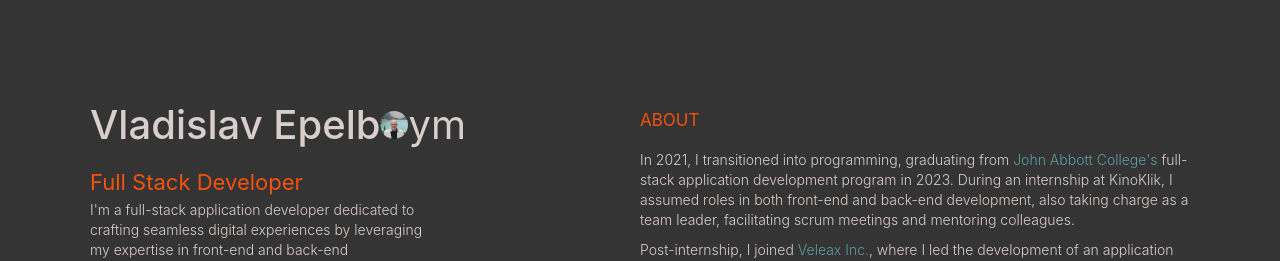
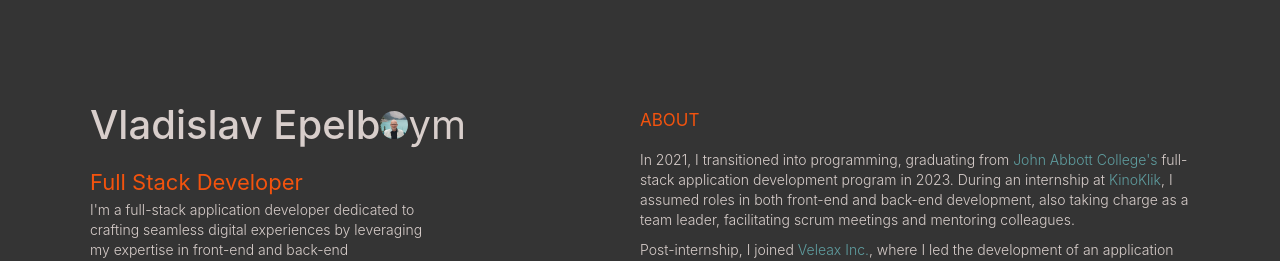
Before and after one commit to vladapple/portfolio, a React (Create React App) app: page / in a window 1280 px wide. Shown: the top 261 px of the page. Built offline with nearby package versions, Linux system fonts and the light colour scheme; no server answers.

Commit message:
update about info

```diff
--- a/src/components/rightSection/About.js
+++ b/src/components/rightSection/About.js
@@ -11,7 +11,7 @@ function About(){
               <h4 className={`${AboutCSS.h4}`}>ABOUT</h4>
               <p className={`${AboutCSS.aboutText}`}>
                   In 2021, I transitioned into programming, graduating from
-                  <a href="https://johnabbott.qc.ca" target="_blank" rel="noreferrer" className={`${AboutCSS.link}`}> John Abbott College's</a> full-stack application development program in 2023. During an internship at KinoKlik, I assumed roles in both front-end and back-end development, also taking charge as a team leader, facilitating scrum meetings and mentoring colleagues.
+                  <a href="https://johnabbott.qc.ca" target="_blank" rel="noreferrer" className={`${AboutCSS.link}`}> John Abbott College's</a> full-stack application development program in 2023. During an internship at<a href="https://www.kinoklik.ca/" target="_blank" rel="noreferrer" className={`${AboutCSS.link}`}> KinoKlik</a>, I assumed roles in both front-end and back-end development, also taking charge as a team leader, facilitating scrum meetings and mentoring colleagues.
               </p>
               <p className={`${AboutCSS.aboutText}`}>
                   Post-internship, I joined
```
